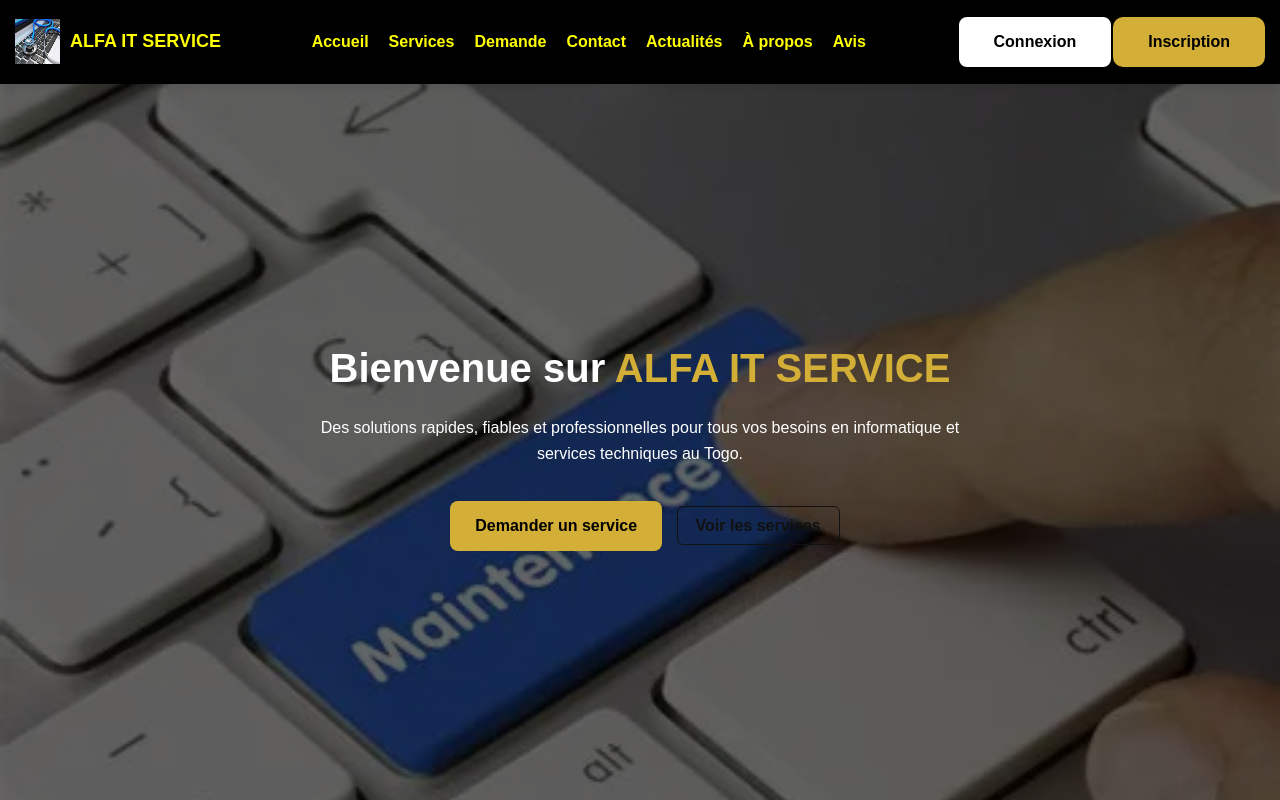
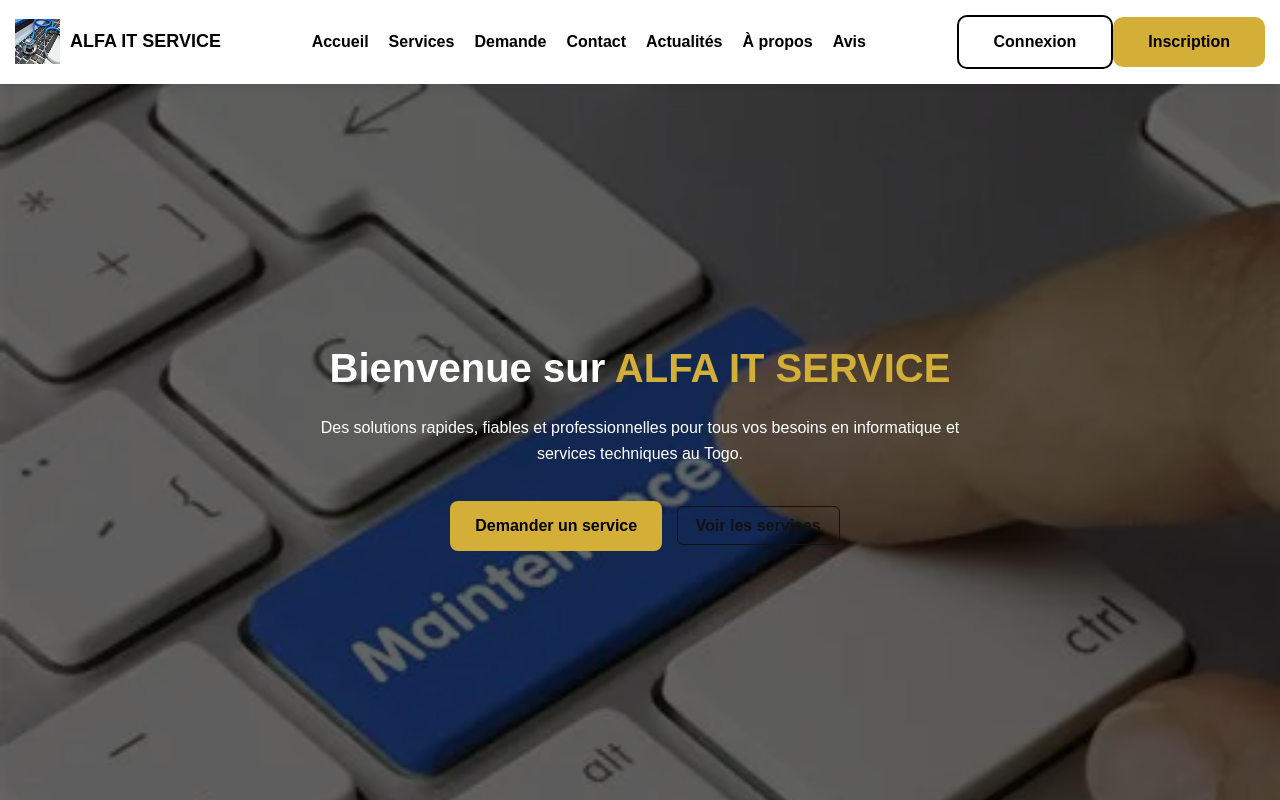
Before and after one commit to alfatahoufic034-cmyk/Site, a plain HTML site: page index.html in a window 1280 px wide. Shown: the top 800 px of the page. Drawn offline with Linux system fonts and the light colour scheme.

Commit message:
update code

```diff
--- a/assets/css/style.css
+++ b/assets/css/style.css
@@ -2748,7 +2748,7 @@ Page de connexion et inscription allignement
   justify-content: space-between;
   align-items: center;
   padding: 15px;
-  background: black;
+  background: #fff;
   position: relative;
 }
 
@@ -2757,7 +2757,7 @@ Page de connexion et inscription allignement
   display: flex;
   align-items: center;
   gap: 10px;
-  color: yellow;
+  color: #000;
 }
 
 /* ===== MENU PC ===== */
@@ -2768,7 +2768,7 @@ Page de connexion et inscription allignement
 }
 
 .nav ul li a {
-  color: yellow;
+  color: #000;
   text-decoration: none;
 }
 
```
